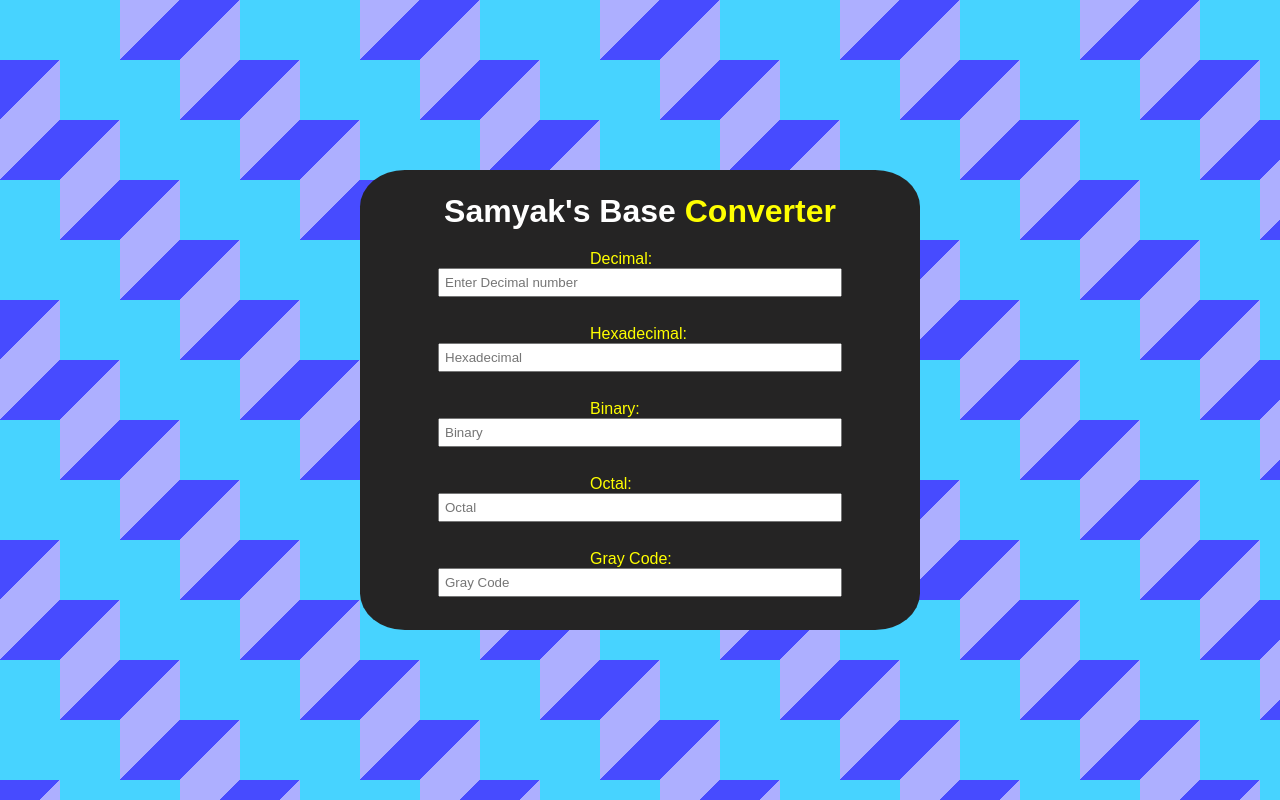
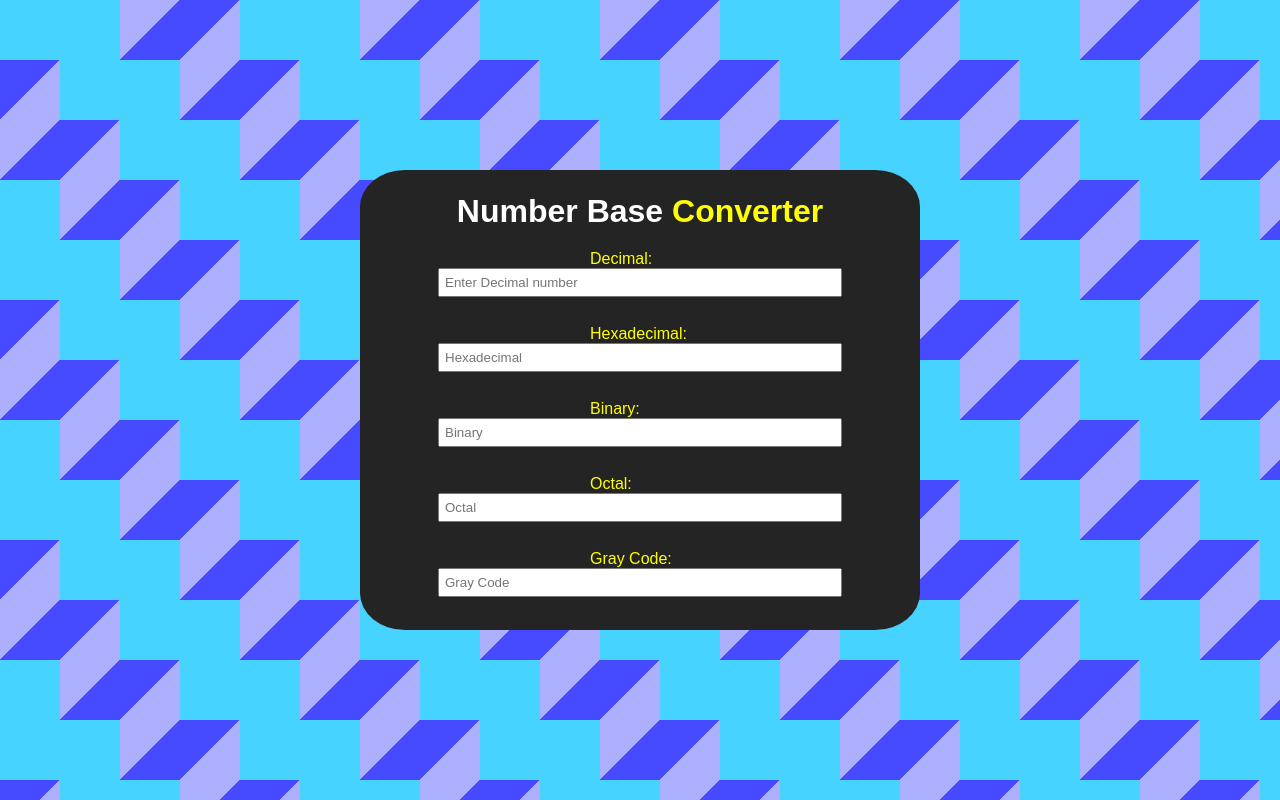
Before and after one commit to SamyakBorkar/Number-_Base_Convertor, a plain HTML site: page index.html in a window 1280 px wide. Drawn offline with Linux system fonts and the light colour scheme.

Commit message:
title changed

```diff
--- a/index.html
+++ b/index.html
@@ -3,14 +3,14 @@
 <head>
 <meta charset="UTF-8">
 <meta name="viewport" content="width=device-width, initial-scale=1.0">
-<title>Samyak's Base Converter</title>
+<title>Samyak's Project</title>
 <link rel="stylesheet" href="style.css">
 <link rel="shortcut icon" href="./logo.avif" type="image/x-icon">
 </head>
 <body>
 
 <div class="main-container">
-    <h1>Samyak's Base <span>Converter</span></h1>
+    <h1>Number Base <span>Converter</span></h1>
     <div class="fields-container">
     <label for="Decimal">Decimal:</label>
     <input type="text" id="decimal" placeholder="Enter Decimal number" oninput="convert('decimal')"><br><br>
```
